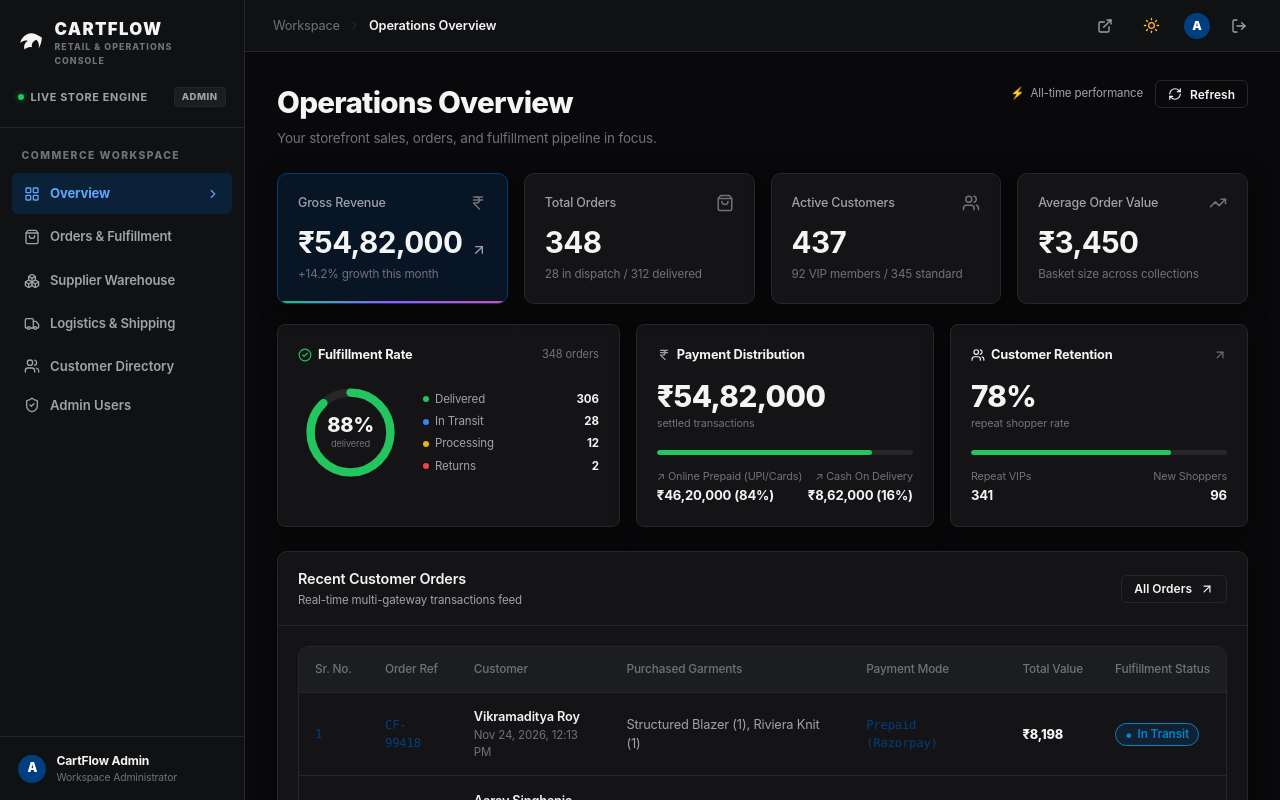
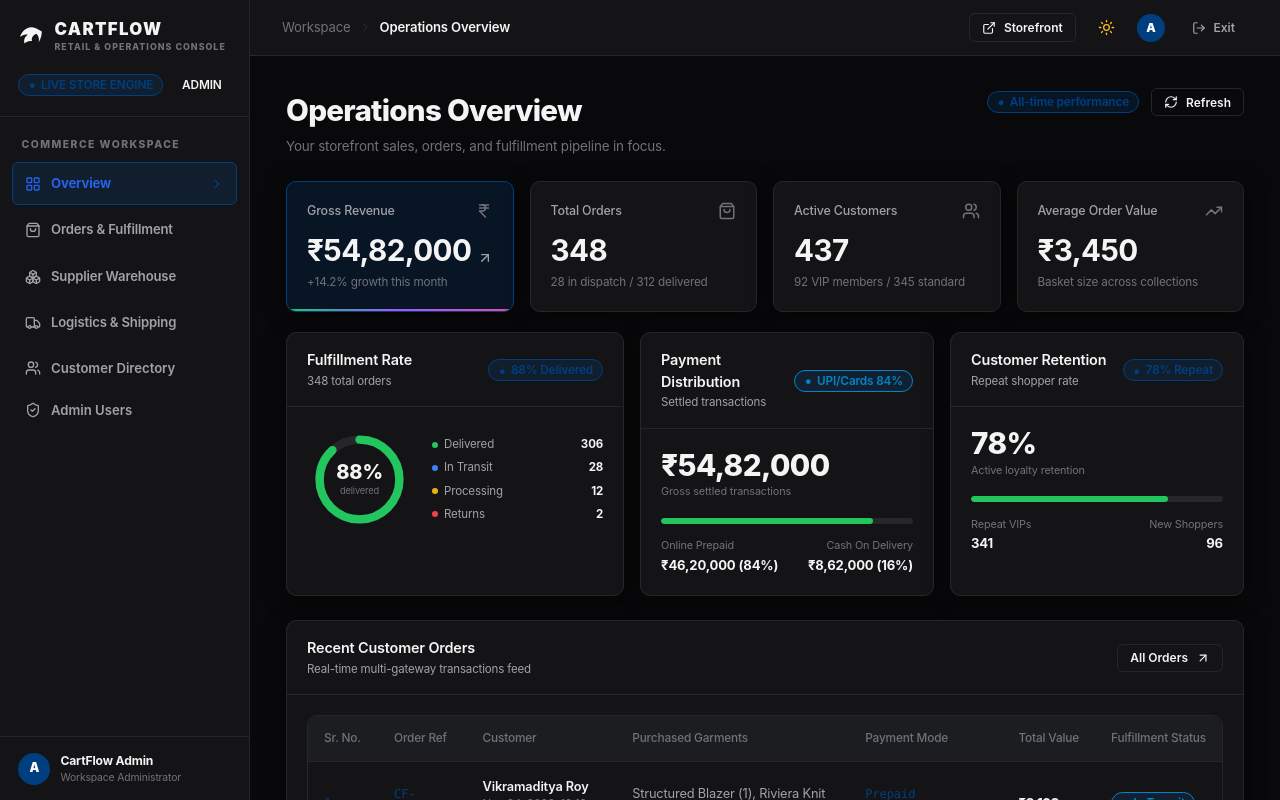
Before and after one commit to ER-DipanshuSaini/cart_flow-advance_ecom, a React (Vite) app in the folder frontend/cart_flow_fe/: page /admin/overview in a window 1280 px wide. Built offline with nearby package versions, Linux system fonts and the light colour scheme.

Commit message:
refactor(admin): replace custom --bo- variables and raw divs with unified design tokens and UI kit Card/Badge/Input components

```diff
--- a/frontend/cart_flow_fe/src/pages/admin/AdminConsole.css
+++ b/frontend/cart_flow_fe/src/pages/admin/AdminConsole.css
@@ -1,55 +1,20 @@
-/* BattleOne & CartFlow Admin Console - Full Dark & Light Theme Architecture */
-
-:root,
-[data-theme="dark"] {
-  --bo-bg-root: #09090b;
-  --bo-bg-sidebar: #101113;
-  --bo-bg-topbar: #101113;
-  --bo-bg-body: #09090b;
-  --bo-bg-card: #141416;
-  --bo-bg-header: #101113;
-  --bo-bg-hover: #1c1d20;
-  --bo-border: #27272a;
-  --bo-border-card: #27272a;
-  --bo-text-main: #f4f4f5;
-  --bo-text-muted: #a1a1aa;
-  --bo-text-dim: #71717a;
-  --bo-accent-active: #60a5fa;
-  --bo-bg-active: rgba(0, 63, 127, 0.35);
-}
-
-[data-theme="light"] {
-  --bo-bg-root: #f8fafc;
-  --bo-bg-sidebar: #ffffff;
-  --bo-bg-topbar: #ffffff;
-  --bo-bg-body: #f1f5f9;
-  --bo-bg-card: #ffffff;
-  --bo-bg-header: #f8fafc;
-  --bo-bg-hover: #f1f5f9;
-  --bo-border: #e2e8f0;
-  --bo-border-card: #e2e8f0;
-  --bo-text-main: #0f172a;
-  --bo-text-muted: #475569;
-  --bo-text-dim: #94a3b8;
-  --bo-accent-active: #003f7f;
-  --bo-bg-active: rgba(0, 63, 127, 0.08);
-}
+/* CartFlow Operations Console - Unified Theme Architecture */
 
 .cf-bo-layout-root {
   display: flex;
   min-height: 100vh;
-  background-color: var(--bo-bg-root);
-  color: var(--bo-text-main);
-  font-family: -apple-system, BlinkMacSystemFont, "Segoe UI", Roboto, "Helvetica Neue", Arial, sans-serif;
+  background-color: var(--cf-bg-base);
+  color: var(--cf-text-main);
+  font-family: var(--cf-font-sans);
   overflow: hidden;
   transition: background-color 0.2s ease, color 0.2s ease;
 }
 
 /* Sidebar */
 .cf-bo-sidebar {
-  width: 245px;
-  background-color: var(--bo-bg-sidebar);
-  border-right: 1px solid var(--bo-border);
+  width: 250px;
+  background-color: var(--cf-bg-surface);
+  border-right: 1px solid var(--cf-border-subtle);
   display: flex;
   flex-direction: column;
   flex-shrink: 0;
@@ -59,7 +24,7 @@
 
 .cf-bo-brand-block {
   padding: 1.25rem 1.15rem 1rem;
-  border-bottom: 1px solid var(--bo-border);
+  border-bottom: 1px solid var(--cf-border-subtle);
 }
 
 .cf-bo-brand-top {
@@ -75,7 +40,7 @@
 }
 
 .cf-bo-falcon-logo path {
-  fill: var(--bo-text-main);
+  fill: var(--cf-text-main);
 }
 
 .cf-bo-brand-text {
@@ -87,7 +52,7 @@
   font-size: 1.05rem;
   font-weight: 900;
   letter-spacing: 0.08em;
-  color: var(--bo-text-main);
+  color: var(--cf-text-main);
   margin: 0;
   line-height: 1.1;
 }
@@ -96,7 +61,7 @@
   font-size: 0.55rem;
   font-weight: 800;
   letter-spacing: 0.12em;
-  color: var(--bo-text-dim);
+  color: var(--cf-text-dim);
   margin-top: 2px;
 }
 
@@ -106,35 +71,6 @@
   justify-content: space-between;
   margin-top: 1rem;
   padding: 4px 0;
-}
-
-.cf-bo-console-indicator {
-  display: flex;
-  align-items: center;
-  gap: 6px;
-  font-size: 0.68rem;
-  font-weight: 700;
-  letter-spacing: 0.06em;
-  color: var(--bo-text-muted);
-}
-
-.cf-bo-indicator-dot {
-  width: 6px;
-  height: 6px;
-  border-radius: 50%;
-  background-color: #22c55e;
-  box-shadow: 0 0 6px rgba(34, 197, 94, 0.6);
-}
-
-.cf-bo-admin-badge {
-  font-size: 0.6rem;
-  font-weight: 800;
-  letter-spacing: 0.05em;
-  background-color: var(--bo-bg-hover);
-  color: var(--bo-text-muted);
-  padding: 2px 7px;
-  border-radius: 4px;
-  border: 1px solid var(--bo-border);
 }
 
 /* Nav links */
@@ -151,7 +87,7 @@
   font-size: 0.65rem;
   font-weight: 800;
   letter-spacing: 0.14em;
-  color: var(--bo-text-dim);
+  color: var(--cf-text-dim);
   text-transform: uppercase;
   padding-left: 0.6rem;
   display: block;
@@ -161,7 +97,7 @@
 .cf-bo-nav-links {
   display: flex;
   flex-direction: column;
-  gap: 3px;
+  gap: 4px;
 }
 
 .cf-bo-nav-item {
@@ -169,16 +105,16 @@
   align-items: center;
   justify-content: space-between;
   padding: 0.65rem 0.75rem;
-  border-radius: 6px;
-  color: var(--bo-text-muted);
+  border-radius: var(--cf-radius-md);
+  color: var(--cf-text-muted);
   font-size: 0.82rem;
   font-weight: 600;
   text-decoration: none;
   background: transparent;
-  border: none;
+  border: 1px solid transparent;
   width: 100%;
   cursor: pointer;
-  transition: all 0.15s ease;
+  transition: var(--cf-transition);
 }
 
 .cf-bo-item-left {
@@ -188,34 +124,36 @@
 }
 
 .cf-bo-nav-item:hover {
-  background-color: var(--bo-bg-hover);
-  color: var(--bo-text-main);
+  background-color: var(--cf-bg-elevated);
+  color: var(--cf-text-main);
+  border-color: var(--cf-border-subtle);
 }
 
 .cf-bo-nav-item.is-active {
-  background-color: var(--bo-bg-active);
-  color: var(--bo-accent-active);
+  background-color: var(--cf-accent-primary-tint);
+  color: var(--cf-accent-primary-light, var(--cf-accent-primary));
+  border-color: var(--cf-accent-primary);
   font-weight: 700;
 }
 
 .cf-bo-chevron {
-  color: var(--bo-accent-active);
+  color: var(--cf-accent-primary);
 }
 
 /* Sidebar Footer */
 .cf-bo-sidebar-footer {
   padding: 0.9rem 1.15rem;
-  border-top: 1px solid var(--bo-border);
+  border-top: 1px solid var(--cf-border-subtle);
   display: flex;
   align-items: center;
   gap: 10px;
 }
 
 .cf-bo-avatar-badge {
-  width: 28px;
-  height: 28px;
+  width: 32px;
+  height: 32px;
   border-radius: 50%;
-  background-color: #003f7f;
+  background-color: var(--cf-accent-primary);
   color: #ffffff;
   font-size: 0.78rem;
   font-weight: 900;
@@ -233,12 +171,12 @@
 .cf-bo-user-name {
   font-size: 0.76rem;
   font-weight: 700;
-  color: var(--bo-text-main);
+  color: var(--cf-text-main);
 }
 
 .cf-bo-user-role {
   font-size: 0.65rem;
-  color: var(--bo-text-dim);
+  color: var(--cf-text-dim);
 }
 
 /* Main Viewport */
@@ -253,13 +191,13 @@
 
 /* Topbar */
 .cf-bo-topbar {
-  height: 52px;
-  background-color: var(--bo-bg-topbar);
-  border-bottom: 1px solid var(--bo-border);
+  height: 56px;
+  background-color: var(--cf-bg-surface);
+  border-bottom: 1px solid var(--cf-border-subtle);
   display: flex;
   align-items: center;
   justify-content: space-between;
-  padding: 0 1.75rem;
+  padding: 0 2rem;
   flex-shrink: 0;
 }
 
@@ -267,47 +205,30 @@
   display: flex;
   align-items: center;
   gap: 8px;
-  font-size: 0.8rem;
-  color: var(--bo-text-dim);
+  font-size: 0.82rem;
+  color: var(--cf-text-dim);
 }
 
 .cf-bo-bc-sep {
-  color: var(--bo-border);
+  color: var(--cf-border-subtle);
 }
 
 .cf-bo-bc-active {
-  color: var(--bo-text-main);
+  color: var(--cf-text-main);
   font-weight: 600;
 }
 
 .cf-bo-topbar-controls {
   display: flex;
   align-items: center;
-  gap: 1rem;
-}
-
-.cf-bo-icon-button {
-  background: transparent;
-  border: none;
-  color: var(--bo-text-muted);
-  cursor: pointer;
-  display: flex;
-  align-items: center;
-  justify-content: center;
-  padding: 5px;
-  border-radius: 4px;
-  transition: color 0.15s ease;
-}
-
-.cf-bo-icon-button:hover {
-  color: var(--bo-text-main);
+  gap: 0.85rem;
 }
 
 .cf-bo-topbar-avatar {
-  width: 26px;
-  height: 26px;
+  width: 28px;
+  height: 28px;
   border-radius: 50%;
-  background-color: #003f7f;
+  background-color: var(--cf-accent-primary);
   color: #ffffff;
   font-size: 0.75rem;
   font-weight: 900;
@@ -320,8 +241,8 @@
 .cf-bo-scrollable-body {
   flex: 1;
   overflow-y: auto;
-  padding: 1.75rem 2rem 3rem;
-  background-color: var(--bo-bg-body);
+  padding: 2rem 2.25rem 3rem;
+  background-color: var(--cf-bg-base);
 }
 
 .cf-admin-content-inner {
@@ -336,19 +257,21 @@
   align-items: flex-start;
   justify-content: space-between;
   margin-bottom: 1.5rem;
+  gap: 1rem;
+  flex-wrap: wrap;
 }
 
 .cf-bo-page-title {
   font-size: 1.85rem;
   font-weight: 800;
-  color: var(--bo-text-main);
+  color: var(--cf-text-main);
   letter-spacing: -0.025em;
   margin: 0 0 4px 0;
 }
 
 .cf-bo-page-subtitle {
   font-size: 0.84rem;
-  color: var(--bo-text-dim);
+  color: var(--cf-text-dim);
   margin: 0;
 }
 
@@ -356,37 +279,6 @@
   display: flex;
   align-items: center;
   gap: 12px;
-}
-
-.cf-bo-perf-tag {
-  display: flex;
-  align-items: center;
-  gap: 6px;
-  font-size: 0.72rem;
-  color: var(--bo-text-muted);
-}
-
-.cf-bo-perf-icon {
-  color: #22c55e;
-}
-
-.cf-bo-refresh-btn {
-  display: inline-flex;
-  align-items: center;
-  gap: 6px;
-  font-size: 0.74rem;
-  font-weight: 600;
-  color: var(--bo-text-main);
-  background-color: var(--bo-bg-card);
-  border: 1px solid var(--bo-border-card);
-  padding: 5px 12px;
-  border-radius: 6px;
-  cursor: pointer;
-  transition: all 0.15s ease;
-}
-
-.cf-bo-refresh-btn:hover {
-  background-color: var(--bo-bg-hover);
 }
 
 /* 4 Metric Cards Grid */
@@ -417,51 +309,10 @@
   margin-bottom: 1.5rem;
 }
 
-@media (min-width: 900px) {
+@media (min-width: 960px) {
   .cf-bo-insights-grid {
     grid-template-columns: 1.15fr 1fr 1fr;
   }
-}
-
-.cf-bo-insight-card {
-  background-color: var(--bo-bg-card);
-  border: 1px solid var(--bo-border-card);
-  border-radius: 8px;
-  padding: 1.25rem;
-  display: flex;
-  flex-direction: column;
-  box-shadow: var(--cf-shadow-card);
-}
-
-.cf-bo-card-top {
-  display: flex;
-  align-items: center;
-  justify-content: space-between;
-  margin-bottom: 1rem;
-}
-
-.cf-bo-card-heading {
-  font-size: 0.8rem;
-  font-weight: 700;
-  color: var(--bo-text-main);
-  display: flex;
-  align-items: center;
-  gap: 6px;
-  margin: 0;
-}
-
-.cf-bo-icon-check {
-  color: #22c55e;
-}
-
-.cf-bo-flower-icon {
-  color: var(--bo-text-muted);
-  font-size: 0.85rem;
-}
-
-.cf-bo-card-meta {
-  font-size: 0.7rem;
-  color: var(--bo-text-dim);
 }
 
 /* Donut widget */
@@ -494,13 +345,13 @@
 .cf-bo-donut-percent {
   font-size: 1.25rem;
   font-weight: 800;
-  color: var(--bo-text-main);
+  color: var(--cf-text-main);
   line-height: 1;
 }
 
 .cf-bo-donut-label {
   font-size: 0.58rem;
-  color: var(--bo-text-dim);
+  color: var(--cf-text-dim);
   text-transform: lowercase;
   margin-top: 2px;
 }
@@ -509,7 +360,7 @@
   flex: 1;
   display: flex;
   flex-direction: column;
-  gap: 5px;
+  gap: 6px;
 }
 
 .cf-bo-legend-row {
@@ -517,7 +368,7 @@
   align-items: center;
   justify-content: space-between;
   font-size: 0.72rem;
-  color: var(--bo-text-muted);
+  color: var(--cf-text-muted);
 }
 
 .cf-bo-legend-name {
@@ -540,14 +391,14 @@
 
 .cf-bo-legend-num {
   font-weight: 700;
-  color: var(--bo-text-main);
+  color: var(--cf-text-main);
 }
 
 /* Distribution cards */
 .cf-bo-metric-huge {
   font-size: 1.85rem;
   font-weight: 800;
-  color: var(--bo-text-main);
+  color: var(--cf-text-main);
   line-height: 1.1;
   letter-spacing: -0.02em;
   margin-bottom: 2px;
@@ -555,14 +406,14 @@
 
 .cf-bo-metric-subtitle {
   font-size: 0.68rem;
-  color: var(--bo-text-dim);
+  color: var(--cf-text-dim);
   margin-bottom: 1.15rem;
 }
 
 .cf-bo-progress-track {
-  height: 5px;
+  height: 6px;
   border-radius: 3px;
-  background-color: var(--bo-border);
+  background-color: var(--cf-border-subtle);
   overflow: hidden;
   margin-bottom: 0.85rem;
 }
@@ -581,14 +432,14 @@
 
 .cf-bo-split-tag {
   font-size: 0.68rem;
-  color: var(--bo-text-dim);
+  color: var(--cf-text-dim);
   display: block;
 }
 
 .cf-bo-split-val {
   font-size: 0.82rem;
   font-weight: 700;
-  color: var(--bo-text-main);
+  color: var(--cf-text-main);
   margin-top: 2px;
   display: block;
 }
--- a/frontend/cart_flow_fe/src/pages/admin/AdminLayout.jsx
+++ b/frontend/cart_flow_fe/src/pages/admin/AdminLayout.jsx
@@ -60,11 +60,8 @@ export default function AdminLayout() {
 
           {/* Status Row */}
           <div className="cf-bo-console-status-row">
-            <div className="cf-bo-console-indicator">
-              <span className="cf-bo-indicator-dot" />
-              <span>LIVE STORE ENGINE</span>
-            </div>
-            <span className="cf-bo-admin-badge">ADMIN</span>
+            <Badge variant="completed" dot>LIVE STORE ENGINE</Badge>
+            <Badge variant="primary">ADMIN</Badge>
           </div>
         </div>
 
@@ -161,15 +158,15 @@ export default function AdminLayout() {
 
           <div className="cf-bo-topbar-controls">
             {/* Storefront External Link */}
-            <a
-              href="/"
-              target="_blank"
-              rel="noreferrer"
-              className="cf-bo-icon-button"
+            <Button
+              variant="outline"
+              size="sm"
+              icon={ExternalLink}
+              onClick={() => window.open('/', '_blank')}
               title="View Customer Storefront"
             >
-              <ExternalLink size={16} />
-            </a>
+              Storefront
+            </Button>
 
             {/* Standard Reusable Theme Toggle */}
             <ThemeToggle />
@@ -180,14 +177,15 @@ export default function AdminLayout() {
             </div>
 
             {/* Sign Out */}
-            <button
-              type="button"
+            <Button
+              variant="ghost"
+              size="sm"
+              icon={LogOut}
               onClick={handleLogout}
-              className="cf-bo-icon-button"
               title="Sign Out"
             >
-              <LogOut size={16} />
-            </button>
+              Exit
+            </Button>
           </div>
         </header>
 
--- a/frontend/cart_flow_fe/src/pages/admin/AdminOverviewPage.jsx
+++ b/frontend/cart_flow_fe/src/pages/admin/AdminOverviewPage.jsx
@@ -1,4 +1,5 @@
 import React from 'react';
+import { useNavigate } from 'react-router-dom';
 import {
   IndianRupee,
   ShoppingBag,
@@ -65,6 +66,8 @@ const RECENT_ORDERS = [
 ];
 
 export default function AdminOverviewPage() {
+  const navigate = useNavigate();
+
   const columns = [
     {
       key: 'srNo',
@@ -84,15 +87,15 @@ export default function AdminOverviewPage() {
       label: 'Customer',
       render: (val, row) => (
         <div>
-          <span style={{ fontWeight: 600, color: 'var(--bo-text-main)' }}>{val}</span>
-          <div style={{ fontSize: '0.72rem', color: 'var(--bo-text-dim)' }}>{row.date}</div>
+          <span style={{ fontWeight: 600, color: 'var(--cf-text-main)' }}>{val}</span>
+          <div style={{ fontSize: '0.72rem', color: 'var(--cf-text-dim)' }}>{row.date}</div>
         </div>
       ),
     },
     {
       key: 'items',
       label: 'Purchased Garments',
-      render: (val) => <span style={{ color: 'var(--bo-text-muted)' }}>{val}</span>,
+      render: (val) => <span style={{ color: 'var(--cf-text-muted)' }}>{val}</span>,
     },
     {
       key: 'payment',
@@ -103,7 +106,7 @@ export default function AdminOverviewPage() {
     {
       key: 'total',
       label: 'Total Value',
-      render: (val) => <span style={{ fontWeight: 800, color: 'var(--bo-text-main)' }}>{val}</span>,
+      render: (val) => <span style={{ fontWeight: 800, color: 'var(--cf-text-main)' }}>{val}</span>,
     },
     {
       key: 'status',
@@ -135,9 +138,7 @@ export default function AdminOverviewPage() {
         </div>
 
         <div className="cf-bo-header-right">
-          <div className="cf-bo-perf-tag">
-            <span className="cf-bo-perf-icon">⚡</span> All-time performance
-          </div>
+          <Badge variant="completed" dot>All-time performance</Badge>
           <Button
             size="sm"
             variant="outline"
@@ -179,21 +180,20 @@ export default function AdminOverviewPage() {
         />
       </div>
 
-      {/* 3. Middle 3 Insight Cards */}
+      {/* 3. Middle 3 Insight Cards wrapped in UI Kit <Card> */}
       <div className="cf-bo-insights-grid">
         {/* Box 1: Fulfillment Outcomes */}
-        <div className="cf-bo-insight-card">
-          <div className="cf-bo-card-top">
-            <h4 className="cf-bo-card-heading">
-              <CheckCircle2 size={14} className="cf-bo-icon-check" /> Fulfillment Rate
-            </h4>
-            <span className="cf-bo-card-meta">348 orders</span>
-          </div>
-
+        <Card>
+          <Card.Header
+            title="Fulfillment Rate"
+            subtitle="348 total orders"
+            action={<Badge variant="completed" dot>88% Delivered</Badge>}
+          />
+          <Card.Body>
             <div className="cf-bo-donut-content">
               <div className="cf-bo-donut-svg-wrap">
                 <svg width="105" height="105" viewBox="0 0 100 100" className="cf-bo-donut-svg">
-                <circle cx="50" cy="50" r="38" fill="transparent" stroke="var(--bo-border)" strokeWidth="8" />
+                  <circle cx="50" cy="50" r="38" fill="transparent" stroke="var(--cf-border-subtle)" strokeWidth="8" />
                   <circle
                     cx="50"
                     cy="50"
@@ -240,18 +240,19 @@ export default function AdminOverviewPage() {
                 </div>
               </div>
             </div>
-        </div>
+          </Card.Body>
+        </Card>
 
         {/* Box 2: Payment Distribution */}
-        <div className="cf-bo-insight-card">
-          <div className="cf-bo-card-top">
-            <h4 className="cf-bo-card-heading">
-              <IndianRupee size={14} className="cf-bo-flower-icon" /> Payment Distribution
-            </h4>
-          </div>
-
+        <Card>
+          <Card.Header
+            title="Payment Distribution"
+            subtitle="Settled transactions"
+            action={<Badge variant="processing" dot>UPI/Cards 84%</Badge>}
+          />
+          <Card.Body>
             <div className="cf-bo-metric-huge">₹54,82,000</div>
-          <div className="cf-bo-metric-subtitle">settled transactions</div>
+            <div className="cf-bo-metric-subtitle">Gross settled transactions</div>
 
             <div className="cf-bo-progress-track">
               <div className="cf-bo-progress-fill" style={{ width: '84%' }} />
@@ -259,27 +260,27 @@ export default function AdminOverviewPage() {
 
             <div className="cf-bo-split-row">
               <div>
-              <span className="cf-bo-split-tag">↗ Online Prepaid (UPI/Cards)</span>
+                <span className="cf-bo-split-tag">Online Prepaid</span>
                 <strong className="cf-bo-split-val">₹46,20,000 (84%)</strong>
               </div>
               <div style={{ textAlign: 'right' }}>
-              <span className="cf-bo-split-tag">↗ Cash On Delivery</span>
+                <span className="cf-bo-split-tag">Cash On Delivery</span>
                 <strong className="cf-bo-split-val">₹8,62,000 (16%)</strong>
               </div>
             </div>
-        </div>
+          </Card.Body>
+        </Card>
 
         {/* Box 3: Customer Retention */}
-        <div className="cf-bo-insight-card">
-          <div className="cf-bo-card-top">
-            <h4 className="cf-bo-card-heading">
-              <Users size={14} className="cf-bo-kpi-icon" /> Customer Retention
-            </h4>
-            <ArrowUpRight size={14} className="cf-bo-card-meta" />
-          </div>
-
+        <Card>
+          <Card.Header
+            title="Customer Retention"
+            subtitle="Repeat shopper rate"
+            action={<Badge variant="completed" dot>78% Repeat</Badge>}
+          />
+          <Card.Body>
             <div className="cf-bo-metric-huge">78%</div>
-          <div className="cf-bo-metric-subtitle">repeat shopper rate</div>
+            <div className="cf-bo-metric-subtitle">Active loyalty retention</div>
 
             <div className="cf-bo-progress-track">
               <div className="cf-bo-progress-fill" style={{ width: '78%' }} />
@@ -295,10 +296,11 @@ export default function AdminOverviewPage() {
                 <strong className="cf-bo-split-val">96</strong>
               </div>
             </div>
-        </div>
+          </Card.Body>
+        </Card>
       </div>
 
-      {/* 4. Bottom Table: Recent Customer Orders using UI Kit <Table> */}
+      {/* 4. Bottom Table: Recent Customer Orders using UI Kit <Table> inside <Card> */}
       <Card>
         <Card.Header
           title="Recent Customer Orders"
@@ -308,7 +310,7 @@ export default function AdminOverviewPage() {
               size="sm"
               variant="outline"
               iconRight={ArrowUpRight}
-              onClick={() => (window.location.href = '/admin/orders')}
+              onClick={() => navigate('/admin/orders')}
             >
               All Orders
             </Button>
```
Also changed, not shown: frontend/cart_flow_fe/src/pages/admin/AdminInventoryPage.jsx (+5 -13 lines), frontend/cart_flow_fe/src/pages/admin/AdminLogisticsPage.jsx (+4 -4 lines), frontend/cart_flow_fe/src/pages/admin/AdminOrdersPage.jsx (+5 -5 lines). Lines whose indentation alone changed are shown as unchanged.
